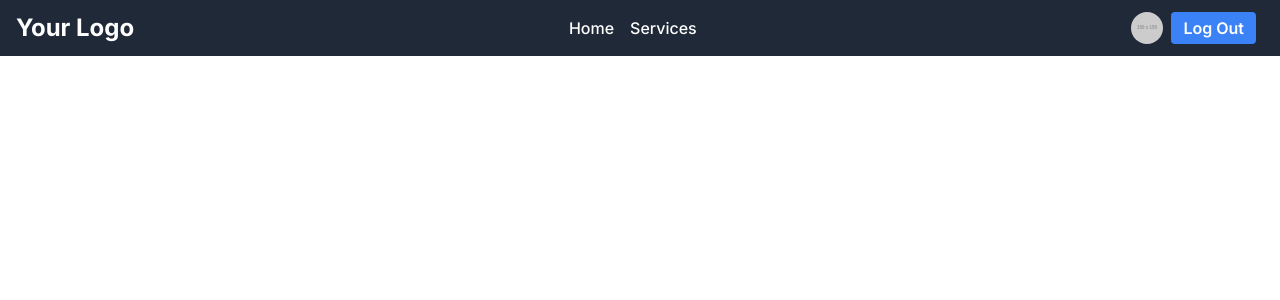
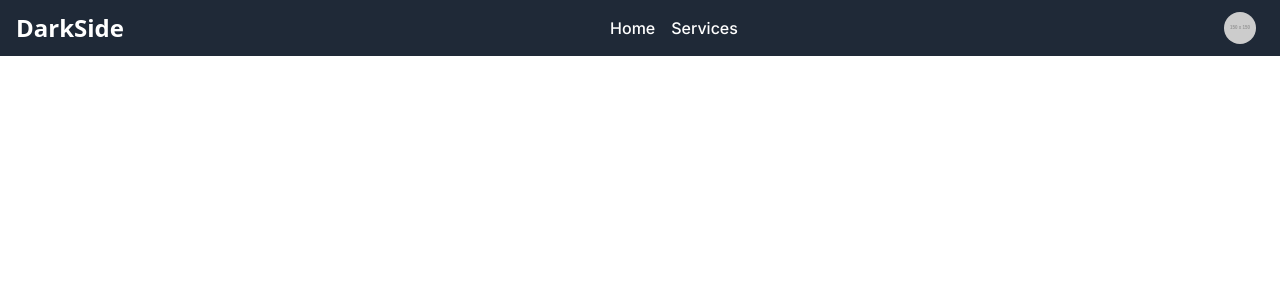
Before and after one commit to Arbab02/Appwrite-Blog, a Next.js app: page /Navbar in a window 1280 px wide. Shown: the top 300 px of the page. Built offline with nearby package versions, Linux system fonts and the light colour scheme.

Commit message:
Update page.js
Changed

```diff
--- a/src/app/Navbar/page.js
+++ b/src/app/Navbar/page.js
@@ -9,14 +9,12 @@
     setIsOpen(!isOpen);
   };
 
-  const logOut = () =>{
-location.href = 'localhost:3000/Home'
-  }
+
   return (
     <nav className="bg-gray-800 px-4 py-3">
       <div className="flex items-center justify-between">
         <div className="flex items-center">
-          <h1 className="text-white text-2xl font-bold">Your Logo</h1>
+          <h1 className="font-sans text-white text-2xl font-bold">DarkSide</h1>
           <button
             onClick={toggleMenu}
             className="md:hidden text-white focus:outline-none focus:text-white"
@@ -75,13 +73,7 @@
               alt="User"
             />
             <span className="text-white ml-2">{props.title}</span>
-            <button
-          type="button"
-          class="flex-1 bg-blue-500 text-white font-semibold px-3 py-1 rounded hover:bg-blue-600 focus:outline-none focus:ring focus:ring-blue-300 mr-2"
-          onClick={logOut}
-        >
-          Log Out
-          </button>
+
           </div>
         </div>
       </div>
```
